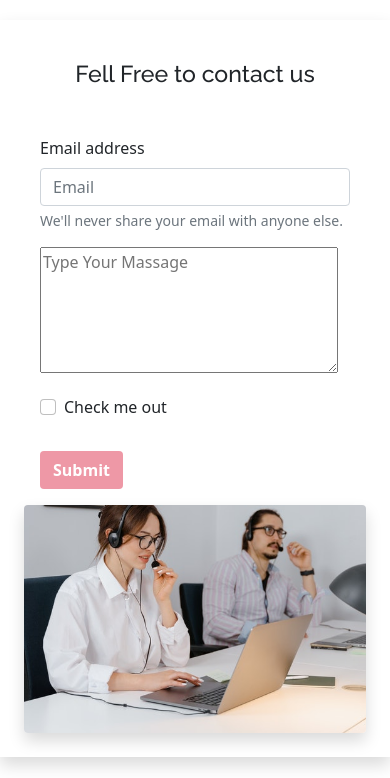
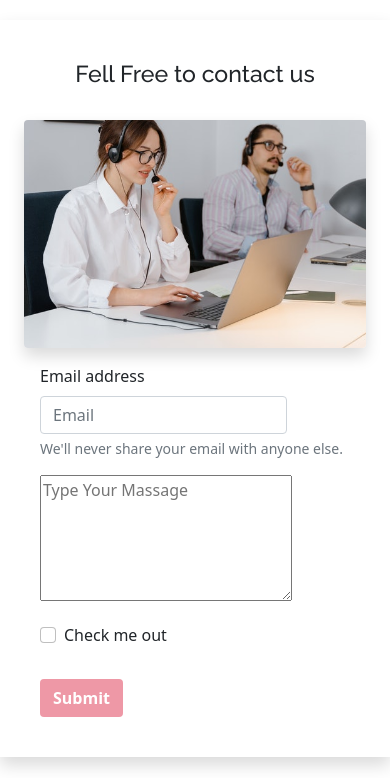
Before and after one commit to ranawp/sk-conventional, a plain HTML site: page index.html in a window 390 px wide. Shown: the part 6060-6838 px from the top of the page. Drawn offline with nearby package versions, Linux system fonts and the light colour scheme.

Commit message:
massage box resize

```diff
--- a/index.html
+++ b/index.html
@@ -28,7 +28,7 @@
     <header class="mb-5">
         <!-- navbar start -->
         <nav class="container navbar navbar-expand-lg navbar-light bg-white">
-            <div class="container-fluid">
+            <div class="container">
                 <a class="navbar-brand" href="#">SK Convention Center</a>
                 <button class="navbar-toggler" type="button" data-bs-toggle="collapse"
                     data-bs-target="#navbarNavAltMarkup" aria-controls="navbarNavAltMarkup" aria-expanded="false"
@@ -40,9 +40,10 @@
                         <a class="nav-link active" aria-current="page" href="#home">Home</a>
                         <a class="nav-link" href="#explore">Explore Us</a>
                         <a class="nav-link" href="#package">Package</a>
+                        <a class="nav-link" href="#foods">Foods</a>
                         <a class="nav-link" href="#client">Client</a>
                         <a class="nav-link" href="#questions">Questions</a>
-                        <a class="nav-link" href="#foods">Foods</a>
+
                         <a class="nav-link" href="#contactus">Contact Us</a>
 
                     </div>
@@ -588,18 +589,18 @@
             <h3 class="text-center py-3 mb-3">Fell Free to contact us</h3>
             <div class="container h-100">
                 <div class="row h-100">
-                    <div class="col-lg-4 col-md-4 col-12">
+                    <div class="col-lg-4 col-md-4 col-12 order-last order-lg-first order-md-first">
                         <div class="p-3">
                             <form>
                                 <div class="mb-3">
                                     <label for="exampleInputEmail1" class="form-label">Email address</label>
                                     <input placeholder="Email" type="email" class="form-control" id="exampleInputEmail1"
-                                        aria-describedby="emailHelp">
+                                        aria-describedby="emailHelp" style="width: 247px;">
                                     <div id="emailHelp" class="form-text">We'll never share your email with anyone else.
                                     </div>
                                 </div>
                                 <div class="mb-3">
-                                    <textarea placeholder="Type Your Massage" name="" id="" cols="30"
+                                    <textarea placeholder="Type Your Massage" name="" id="" cols="25"
                                         rows="5"></textarea>
 
 
@@ -617,7 +618,7 @@
                             </form>
                         </div>
                     </div>
-                    <div class="col-lg-8 col-md-6 col-12">
+                    <div class="col-lg-8 col-md-6 col-12 order-first">
                         <div class=" d-flex align-items-center justify-content-center  h-100 ">
                             <div>
                                 <img class="rounded shadow img-fluid" src="images/contact.jpg" alt="">
```
